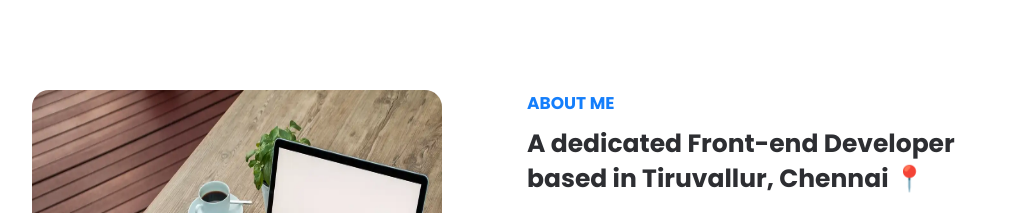
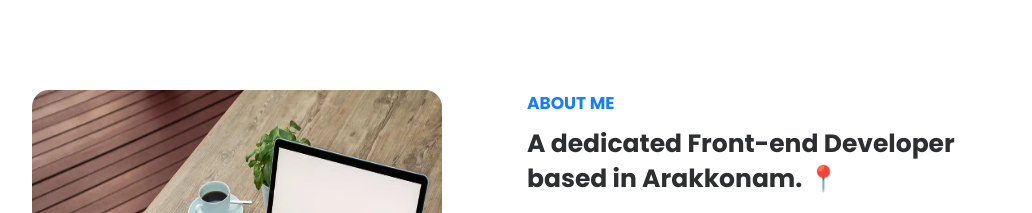
Before and after one commit to ajith02/ajithkumardev, a plain HTML site: page index.html in a window 1280 px wide. Shown: the part 820-1033 px from the top of the page, without its empty margins (113-1145 px from the left). Drawn offline with Linux system fonts and the light colour scheme; a web font is replaced by a local one.

Commit message:
Update index.html

```diff
--- a/index.html
+++ b/index.html
@@ -78,7 +78,7 @@
 					</div>
 					<div class="text-side">
 						<h3>About me</h3>
-						<h4>A dedicated Front-end Developer <br> based in Tiruvallur, Chennai 📍</h4>
+						<h4>A dedicated Front-end Developer <br> based in Arakkonam. 📍</h4>
 						<p>As a Junior Front-End Developer, I possess an impressive arsenal of skills in HTML, CSS, JavaScript, Bootstrap, and SCSS. I excel in designing and maintaining responsive websites that offer a smooth user experience. My expertise lies in crafting dynamic, engaging interfaces through writing clean and optimized code and utilizing cutting-edge development tools and techniques. I am also a team player who thrives in collaborating with cross-functional teams to produce outstanding web applications.</p>
 					</div>
 				</div>
```
